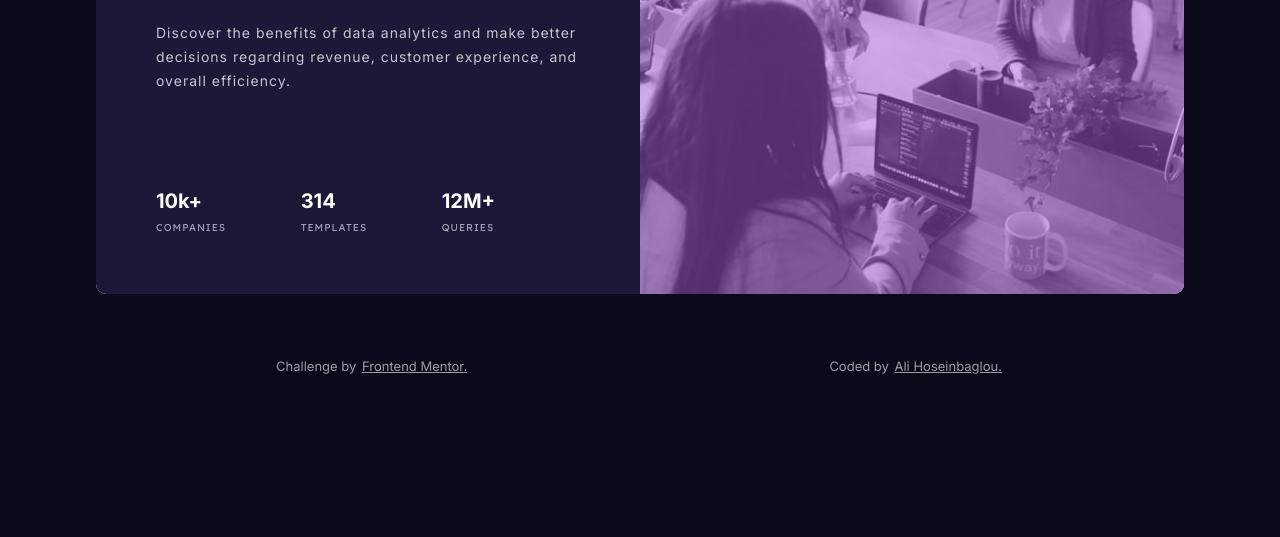
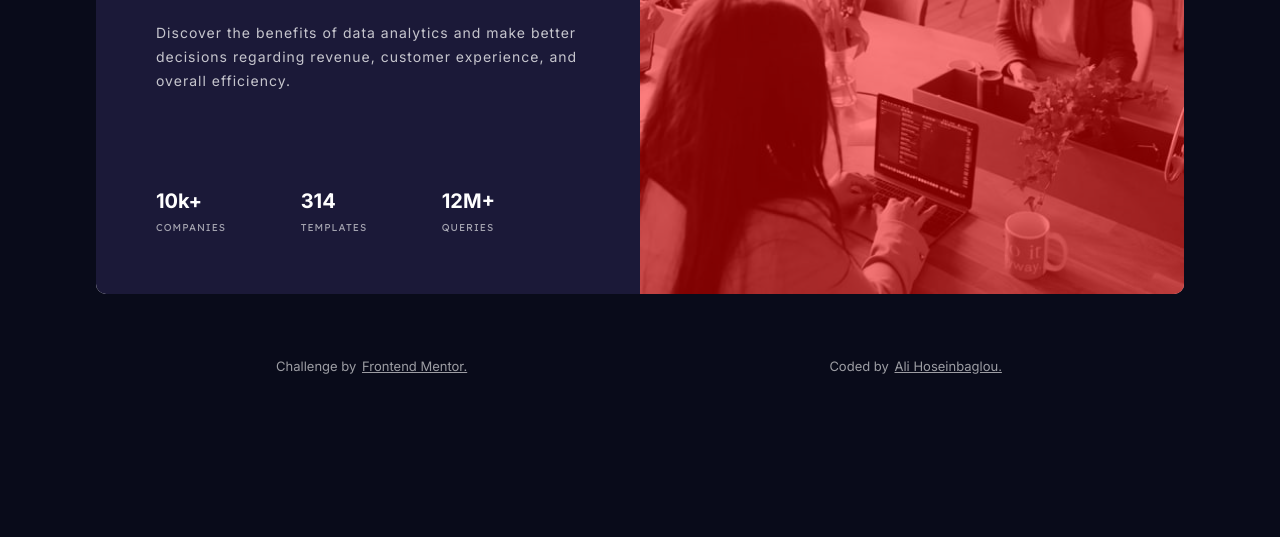
Before and after one commit to alihoseinbaglou/stats-preview-card-component, a plain HTML site: page index.html in a window 1280 px wide. Shown: the part 263-800 px from the top of the page. Drawn offline with nearby package versions, Linux system fonts and the light colour scheme; files that its build step writes are made by us from their sources.

Commit message:
Update _config.scss

```diff
--- a/styles/sass/_config.scss
+++ b/styles/sass/_config.scss
@@ -5,7 +5,7 @@
 // Primary Colors
 $darkBlue : hsl(233, 47%, 7%);
 $darkDesaturatedBlue :  hsl(244, 38%, 16%);
-$softViolet :  hsl(277, 64%, 61%);
+$softViolet : red;
 
 //Neutral Colors
 $white : hsl(0, 0%, 100%);
```
